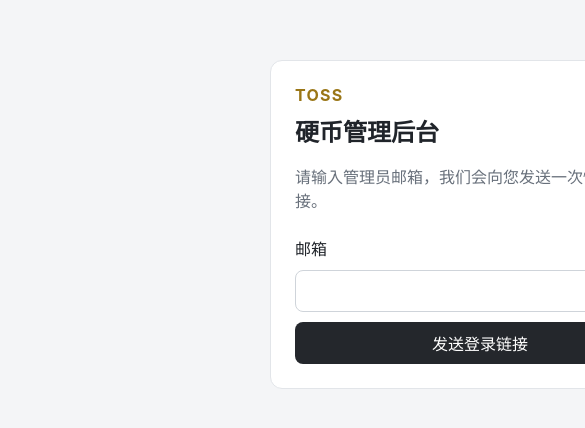
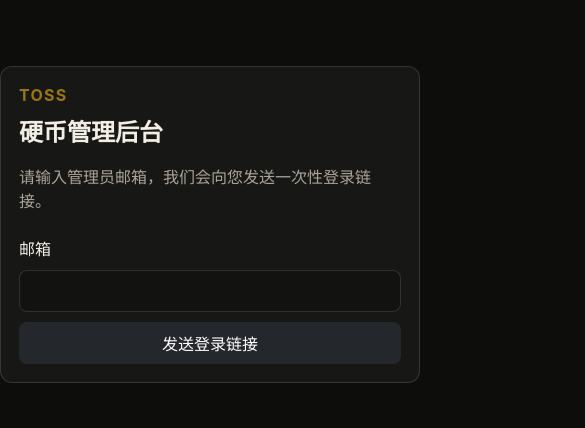
Before and after one commit to arelucky/Toss, a Vue app in the folder admin/: page /login in a window 390 px wide. Shown: the part 198-626 px from the top of the page, 585 px wide, since content can reach past the window. Built offline with nearby package versions, Linux system fonts and the light colour scheme; no server answers.

Commit message:
feat: add admin display foundations

```diff
--- a/admin/src/App.vue
+++ b/admin/src/App.vue
@@ -8,16 +8,48 @@ import { RouterView } from "vue-router";
 
 <style>
 :root {
-  color: #20242a;
-  background: #f4f5f7;
+  --admin-bg: #0d0d0c;
+  --admin-surface: #171715;
+  --admin-surface-raised: #22211e;
+  --admin-ivory: #f2eee4;
+  --admin-muted: #aaa49a;
+  --admin-gold: #cfac69;
+  --admin-line: rgba(242, 238, 228, .14);
+  --admin-danger: #e6aaa0;
+  --admin-focus: #e4c27c;
+  color: var(--admin-ivory);
+  background: var(--admin-bg);
   font-family: Inter, ui-sans-serif, system-ui, -apple-system, BlinkMacSystemFont, "Segoe UI", sans-serif;
+  color-scheme: dark;
 }
 
 * { box-sizing: border-box; }
-body { margin: 0; min-width: 960px; }
+body { margin: 0; min-width: 0; min-height: 100vh; background: var(--admin-bg); }
 button, input, textarea { font: inherit; }
-.admin-shell { width: min(1120px, calc(100% - 64px)); margin: 0 auto; padding: 40px 0; }
-.panel { background: white; border: 1px solid #e2e5e9; border-radius: 12px; padding: 24px; }
-.muted { color: #68707b; }
-.error { color: #b42318; }
+.admin-shell { width: min(1120px, calc(100% - 40px)); margin: 0 auto; padding: 40px 0; }
+.panel { background: var(--admin-surface); border: 1px solid var(--admin-line); border-radius: 12px; padding: 24px; }
+.muted { color: var(--admin-muted); }
+.error { color: var(--admin-danger); }
+
+input, textarea {
+  color: var(--admin-ivory);
+  background: #121210 !important;
+  border-color: var(--admin-line) !important;
+}
+
+button {
+  color: var(--admin-ivory);
+  border-color: var(--admin-line);
+  background: var(--admin-surface-raised);
+}
+
+:focus-visible {
+  outline: 2px solid var(--admin-focus);
+  outline-offset: 3px;
+}
+
+@media (max-width: 640px) {
+  .admin-shell { width: min(100% - 32px, 1120px); padding: 24px 0; }
+  .panel { padding: 18px; }
+}
 </style>
```
Also changed, not shown: admin/src/presentation/coinPresentation.ts (added, +45 -0 lines), admin/src/services/adminCoins.ts (+8 -0 lines), 1 other file (tests, documents, lock files or other folders).
